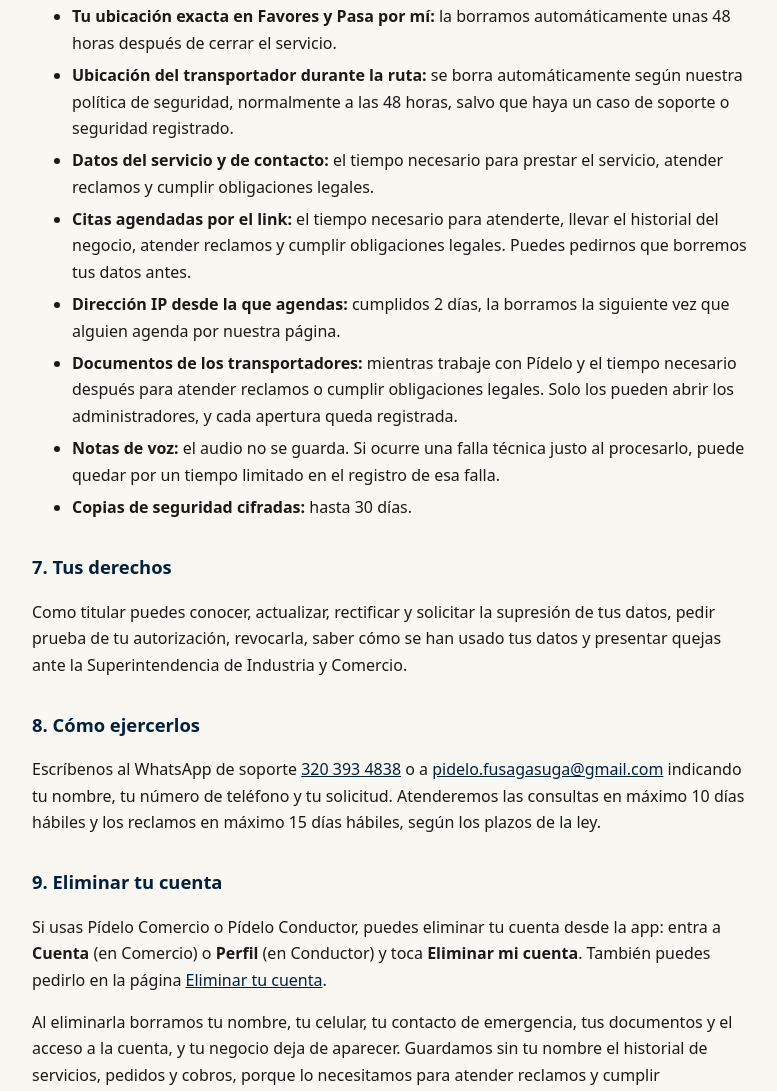
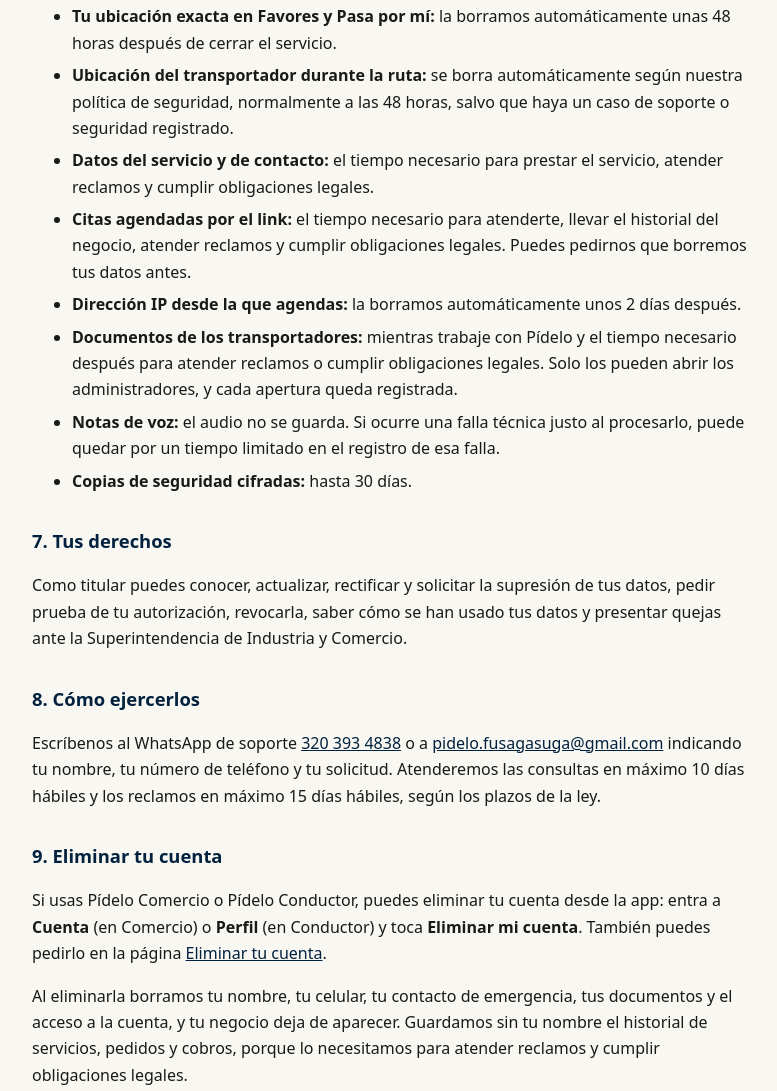
Before and after one commit to pidelo-fusagasuga/pidelo-fusagasuga.github.io, a plain HTML site: page privacidad.html in a window 1280 px wide. Shown: the part 3369-4460 px from the top of the page, without its empty margins (248-1025 px from the left). Drawn offline with Linux system fonts and the light colour scheme.

Commit message:
Política de privacidad: la dirección IP se borra sola a los 2 días
Co-Authored-By: Claude Opus 5.5 <noreply@anthropic.com>

```diff
--- a/privacidad.html
+++ b/privacidad.html
@@ -79,7 +79,7 @@
     <li><strong>Ubicación del transportador durante la ruta:</strong> se borra automáticamente según nuestra política de seguridad, normalmente a las 48 horas, salvo que haya un caso de soporte o seguridad registrado.</li>
     <li><strong>Datos del servicio y de contacto:</strong> el tiempo necesario para prestar el servicio, atender reclamos y cumplir obligaciones legales.</li>
     <li><strong>Citas agendadas por el link:</strong> el tiempo necesario para atenderte, llevar el historial del negocio, atender reclamos y cumplir obligaciones legales. Puedes pedirnos que borremos tus datos antes.</li>
-    <li><strong>Dirección IP desde la que agendas:</strong> cumplidos 2 días, la borramos la siguiente vez que alguien agenda por nuestra página.</li>
+    <li><strong>Dirección IP desde la que agendas:</strong> la borramos automáticamente unos 2 días después.</li>
     <li><strong>Documentos de los transportadores:</strong> mientras trabaje con Pídelo y el tiempo necesario después para atender reclamos o cumplir obligaciones legales. Solo los pueden abrir los administradores, y cada apertura queda registrada.</li>
     <li><strong>Notas de voz:</strong> el audio no se guarda. Si ocurre una falla técnica justo al procesarlo, puede quedar por un tiempo limitado en el registro de esa falla.</li>
     <li><strong>Copias de seguridad cifradas:</strong> hasta 30 días.</li>
```
